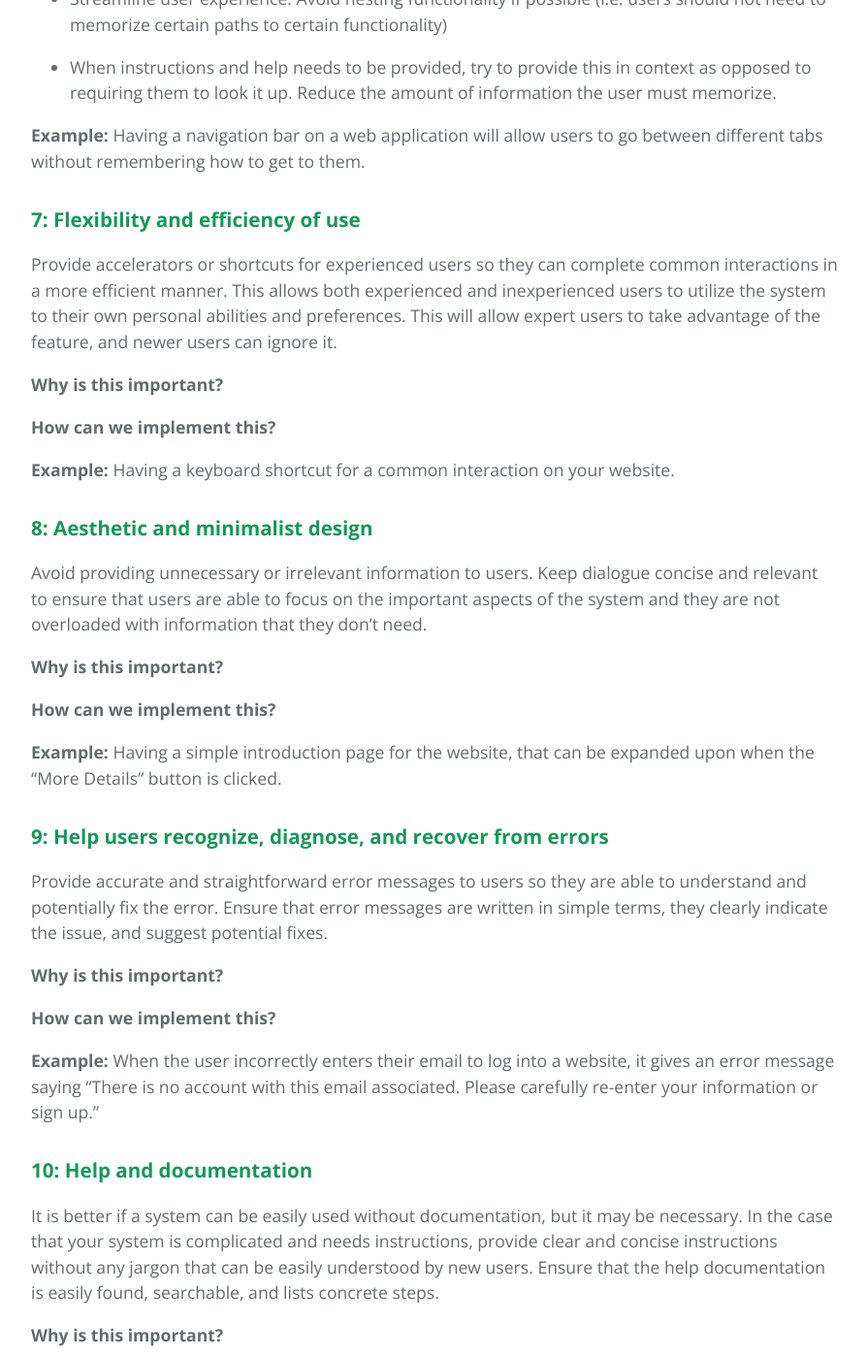
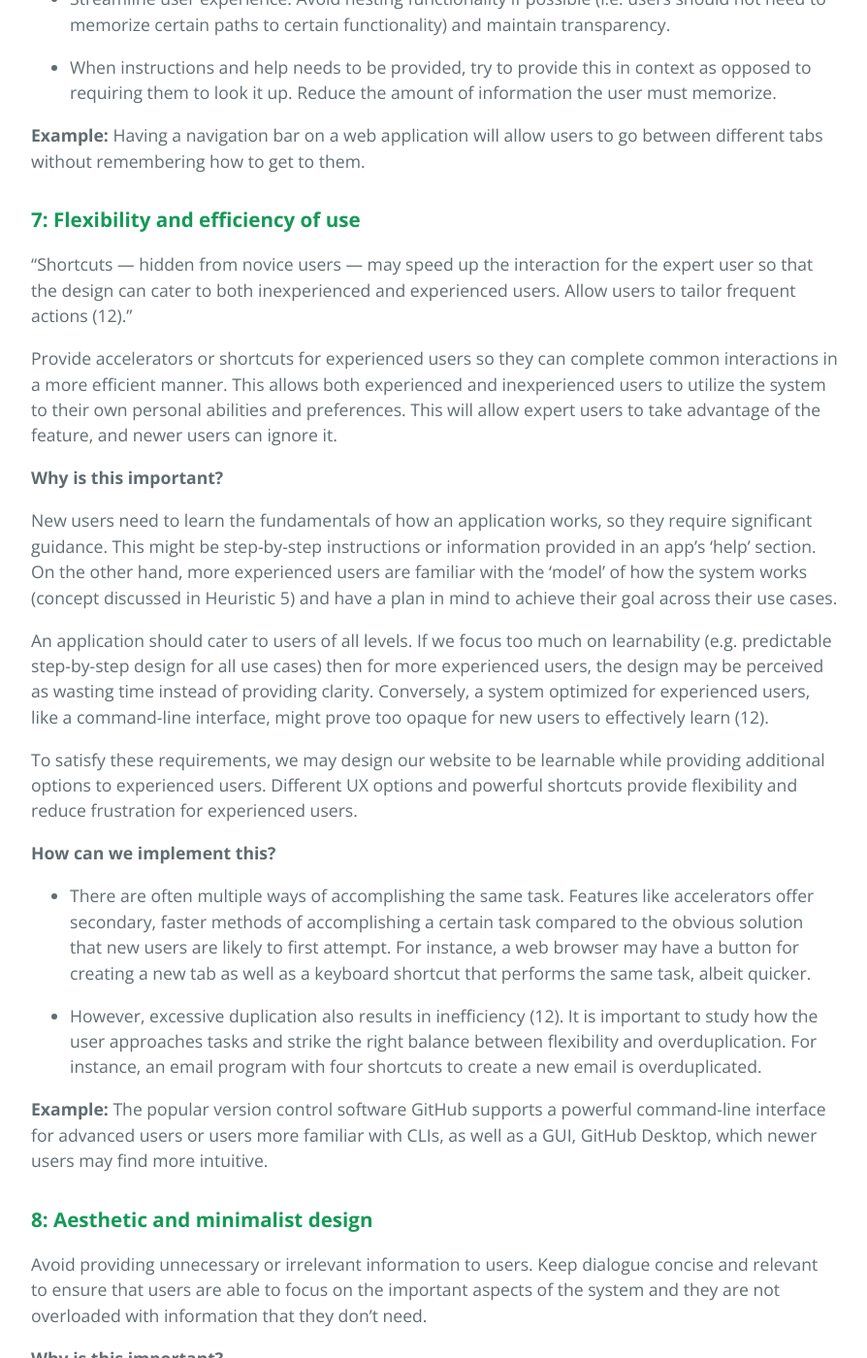
Before and after one commit to learning-software-engineering/learning-software-engineering.github.io, a Jekyll site: the page built from Topics/User_Experience/Usability_Heuristics.md, in a window 1280 px wide and 1400 px high, scrolled down 6793 px. Shown: the whole window at 97% size, without its empty margins (192-1086 px from the left). Built offline with Jekyll 4.4.1, drawn with Linux system fonts in a browser that asks for light colours; our own code applies the rules of GitHub Pages for plain Markdown files; some of the changed text lies outside the part shown.

Commit message:
Update Usability_Heuristics.md

```diff
--- a/Topics/User_Experience/Usability_Heuristics.md
+++ b/Topics/User_Experience/Usability_Heuristics.md
@@ -138,22 +138,34 @@ __How can we implement this?__
 
 - Research common user stories and use cases, and design the interface to enable users to go through these processes with minimal confusion. Users should be able to recognize information in-context instead of needing to remember it.
 
-- Streamline user experience. Avoid nesting functionality if possible (i.e. users should not need to memorize certain paths to certain functionality)
+- Streamline user experience. Avoid nesting functionality if possible (i.e. users should not need to memorize certain paths to certain functionality) and maintain transparency.
 
 - When instructions and help needs to be provided, try to provide this in context as opposed to requiring them to look it up. Reduce the amount of information the user must memorize.
 
 **Example:** Having a navigation bar on a web application will allow users to go between different tabs without remembering how to get to them.
 
 ### **7: Flexibility and efficiency of use**
+
+"Shortcuts — hidden from novice users — may speed up the interaction for the expert user so that the design can cater to both inexperienced and experienced users. Allow users to tailor frequent actions (12)."
+
 Provide accelerators or shortcuts for experienced users so they can complete common interactions in a more efficient manner. This allows both experienced and inexperienced users to utilize the system to their own personal abilities and preferences. This will allow expert users to take advantage of the feature, and newer users can ignore it.
 
 __Why is this important?__
 
+New users need to learn the fundamentals of how an application works, so they require significant guidance. This might be step-by-step instructions or information provided in an app's 'help' section. On the other hand, more experienced users are familiar with the 'model' of how the system works (concept discussed in Heuristic 5) and have a plan in mind to achieve their goal across their use cases.
+
+An application should cater to users of all levels. If we focus too much on learnability (e.g. predictable step-by-step design for all use cases) then for more experienced users, the design may be perceived as wasting time instead of providing clarity. Conversely, a system optimized for experienced users, like a command-line interface, might prove too opaque for new users to effectively learn (12).
+
+To satisfy these requirements, we may design our website to be learnable while providing additional options to experienced users. Different UX options and powerful shortcuts provide flexibility and reduce frustration for experienced users.
 
 
 __How can we implement this?__
 
-**Example:** Having a keyboard shortcut for a common interaction on your website.
+- There are often multiple ways of accomplishing the same task. Features like accelerators offer secondary, faster methods of accomplishing a certain task compared to the obvious solution that new users are likely to first attempt. For instance, a web browser may have a button for creating a new tab as well as a keyboard shortcut that performs the same task, albeit quicker.
+
+- However, excessive duplication also results in inefficiency (12). It is important to study how the user approaches tasks and strike the right balance between flexibility and overduplication. For instance, an email program with four shortcuts to create a new email is overduplicated.
+
+**Example:** The popular version control software GitHub supports a powerful command-line interface for advanced users or users more familiar with CLIs, as well as a GUI, GitHub Desktop, which newer users may find more intuitive.
 
 
 
@@ -222,3 +234,5 @@ Heuristics Applied to Everyday Life: https://www.zenhaiku.com/archives/usability
 10. Laubheimer, P. (2015, September 7). Preventing user errors: Avoiding conscious mistakes. Nielsen Norman Group. https://www.nngroup.com/articles/user-mistakes/
 
 11. Budiu, R. (2014, July 6). Memory recognition and recall in user interfaces. Nielsen Norman Group. https://www.nngroup.com/articles/recognition-and-recall/
+
+12. Laubheimer, P. (2022, November 22). Flexibility and efficiency of use (usability heuristic #7). Nielsen Norman Group. https://www.nngroup.com/articles/flexibility-efficiency-heuristic/
```
